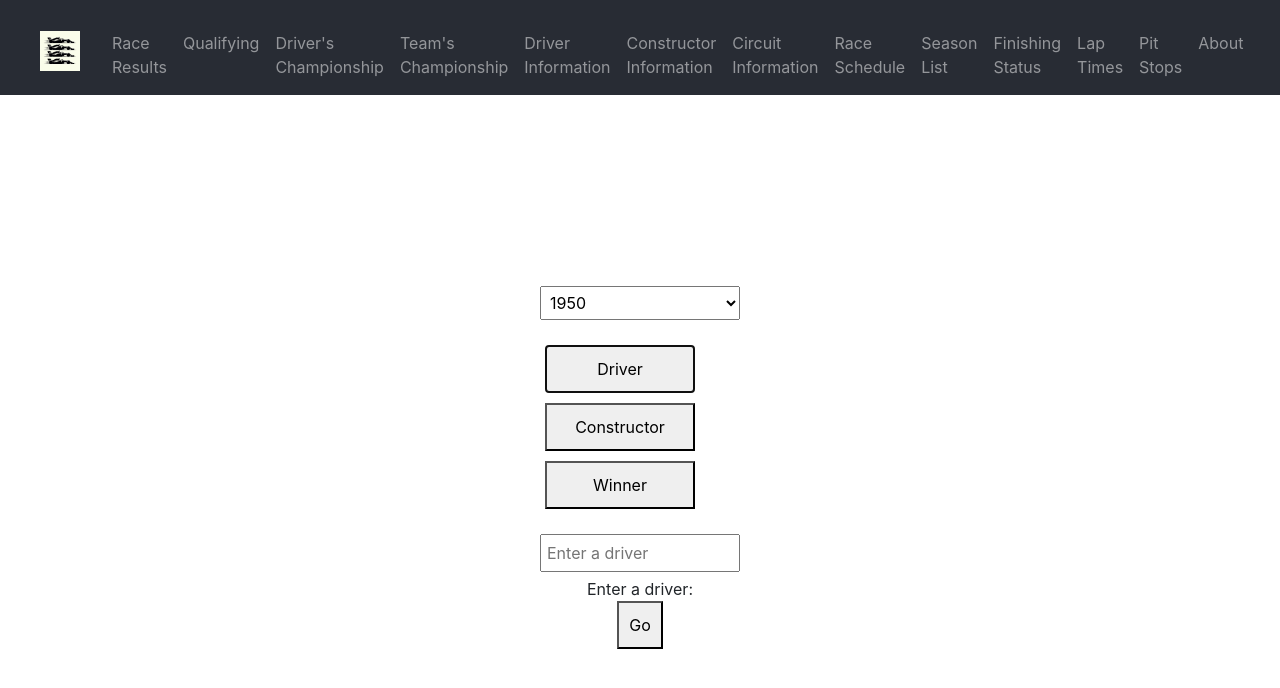
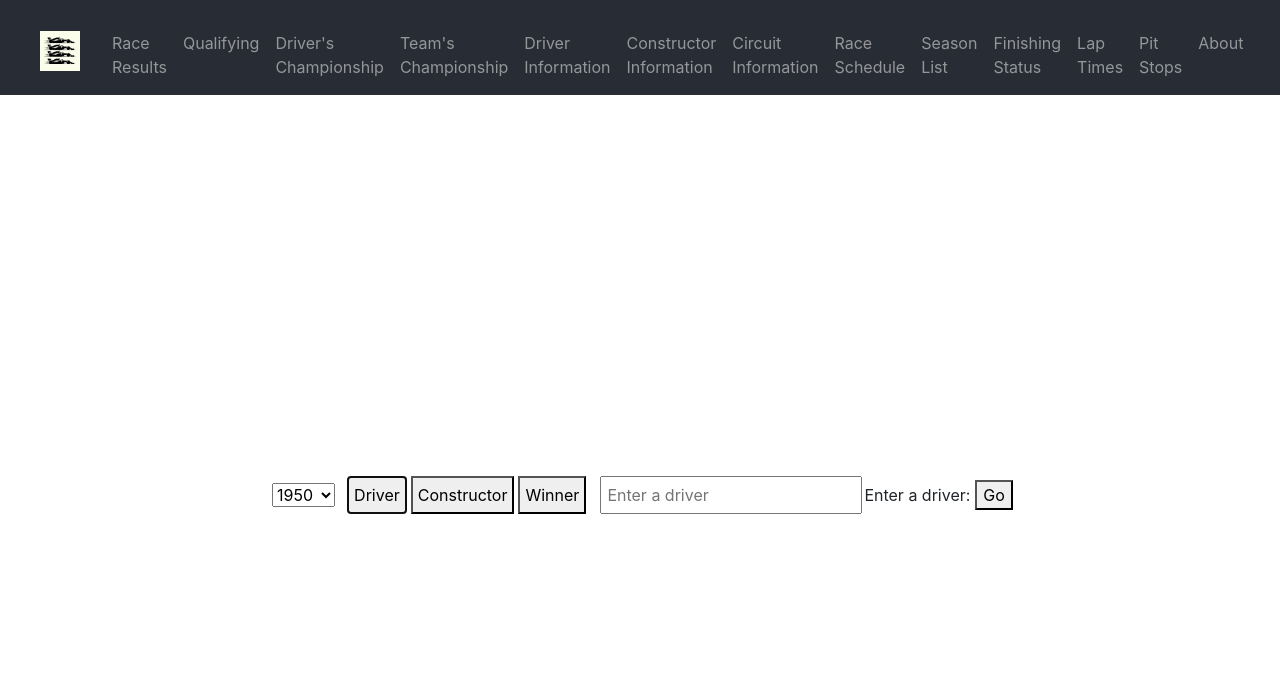
Before and after one commit to UTHasandhu/cs378-p4, a React (Create React App) app: page / in a window 1280 px wide. Both pictures are taken after a click on the button "Driver". Shown: the top 688 px of the page. Built offline with nearby package versions, Linux system fonts and the light colour scheme.

Commit message:
Finally, the menu no longer overlaps with navbar

```diff
--- a/src/Components/RaceResults.css
+++ b/src/Components/RaceResults.css
@@ -1,45 +1,30 @@
 .race-results {
     padding: 20px;
+    padding-top: 76px; /* Adjust this value based on the actual navbar height */
     display: flex;
     flex-direction: column;
     align-items: center;
   }
 
-  .year-select {
-    margin-bottom: 20px;
-    padding: 5px;
-    width: 200px;
+  .controls-bar {
+    display: flex;
+    flex-direction: row;
+    justify-content: center;
+    align-items: center;
+    flex-wrap: wrap;
+    margin: 0 auto;
+    width: 100%;
   }
 
-  .category-buttons {
+  .year-select, .category-buttons, .input-wrapper {
     display: flex;
-    flex-direction: column;
-    margin-bottom: 20px;
+    align-items: center;
+    justify-content: center;
+    margin: 0 5px;
   }
 
-  .category-buttons button {
-    margin: 5px;
-    padding: 10px;
-    width: 150px;
-    cursor: pointer;
+  .category-buttons button, .input-wrapper input {
+    margin: 2px; /* Adjusted for minimal space usage */
+    padding: 5px;
+    width: auto;
   }
-
-  input {
-    margin-bottom: 5px;
-    padding: 5px;
-    width: 200px;
-  }
-
-  button {
-    padding: 10px;
-    cursor: pointer;
-  }
-
-  .results {
-    margin-top: 20px;
-    white-space: pre-wrap;
-    background-color: #f4f4f4;
-    padding: 10px;
-    width: 100%;
-    overflow-x: auto;
-  }
--- a/src/Components/RaceResults.js
+++ b/src/Components/RaceResults.js
@@ -8,6 +8,8 @@ const RaceResults = () => {
   const [input, setInput] = useState('');
   const [results, setResults] = useState(null);
   const [showResults, setShowResults] = useState(false);
+
+
 
   const handleCategoryChange = (value) => {
     setCategory(value);
@@ -30,6 +32,7 @@ const RaceResults = () => {
       const response = await fetch(url);
       const data = await response.json();
       setResults(data.MRData.RaceTable);
+      console.log(data.MRData.RaceTable);
       setShowResults(true);
     } catch (error) {
       console.error('Error fetching data:', error);
@@ -39,21 +42,21 @@ const RaceResults = () => {
 
   return (
     <div className="race-results">
-      <div className="controls-bar">
-        <select className="year-select" value={year} onChange={e => setYear(e.target.value)}>
+      <div className={`controls-bar`}>
+      <select className={`year-select`} value={year} onChange={e => setYear(e.target.value)}>
           {Array.from({ length: new Date().getFullYear() - 1950 }, (_, i) => 1950 + i).map(year => (
             <option key={year} value={year}>{year}</option>
           ))}
         </select>
 
-        <div className="category-buttons">
+        <div className={`category-buttons`}>
           <button onClick={() => handleCategoryChange('drivers')}>Driver</button>
           <button onClick={() => handleCategoryChange('constructors')}>Constructor</button>
           <button onClick={() => handleCategoryChange('winners')}>Winner</button>
         </div>
 
         {(category === 'drivers' || category === 'constructors') && (
-          <div className="input-wrapper">
+          <div className={`input-wrapper`}>
             <input
               type="text"
               value={input}
@@ -69,13 +72,14 @@ const RaceResults = () => {
 
       {showResults && (
         <div className="main-content">
-          {category === 'winners' ? (
-            <pre className="results">{JSON.stringify(results, null, 2)}</pre>
-          ) : (
-            results && <RaceResultsTable races={results.Races} headerInfo={{ season: results.season, name: results.driverId || results.constructorId, type: category }} />
-          )}
+            {category === 'winners' ? (
+            <pre className="results">{JSON.stringify(results, null, 2)}</pre> // Raw JSON for winners
+            ) : (
+            results && category !== 'winners' && <RaceResultsTable races={results.Races} headerInfo={{ season: results.season, name: results.driverId || results.constructorId, type: category }} />
+            )}
         </div>
-      )}
+        )}
+
     </div>
   );
 };
--- a/src/Components/RaceResultsTable.css
+++ b/src/Components/RaceResultsTable.css
@@ -1,14 +1,13 @@
 .results-table {
     display: flex;
-    flex-wrap: wrap;
+    flex-direction: column;
+    overflow-y: auto; /* Add vertical scroll */
   }
 
   .race-box {
-    border: 1px solid #ccc;
-    margin: 10px;
-    padding: 10px;
-    width: calc(50% - 20px); /* Two boxes per row */
+    margin-bottom: 20px; /* Add space between boxes */
   }
+
 
   .new-box {
     width: 100%; /* Full width for every 7th box to reset layout */
@@ -29,10 +28,6 @@
     background-color: #f4f4f4;
   }
 
-  .race-box {
-    /* Styles for race box */
-  }
-
   /* Ensure the table headers only appear at the top of each box */
   .race-box:first-child table thead tr {
     background-color: #f4f4f4;
@@ -41,3 +36,15 @@
   .race-box:not(:first-child) table thead tr {
     display: none;
   }
+
+  .position-1 {
+    background-color: gold;
+  }
+
+  .position-2 {
+    background-color: silver;
+  }
+
+  .position-3 {
+    background-color: #cd7f32;
+  }
--- a/src/Components/RaceResultsTable.js
+++ b/src/Components/RaceResultsTable.js
@@ -1,5 +1,6 @@
 import React from 'react';
 import './RaceResultsTable.css';
+
 const RaceResultsTable = ({ races, headerInfo }) => {
     // Determine the number of boxes based on the races length
     const boxes = [];
@@ -25,14 +26,14 @@ const RaceResultsTable = ({ races, headerInfo }) => {
                   <th>Grid</th>
                   <th>Laps</th>
                   <th>Status</th>
-                  {boxes.length > 1 && <th>Driver</th>} {/* Extra header for constructor results */}
+                  {headerInfo.type === 'constructors' && <th>Driver</th>}
                 </tr>
               </thead>
               <tbody>
                 {box.map((race, raceIndex) => (
                   <React.Fragment key={raceIndex}>
                     {race.Results.map((result, resultIndex) => (
-                    <tr key={resultIndex}>
+                      <tr key={resultIndex} className={`position-${result.position}`}>
                         {resultIndex === 0 && <td rowSpan={race.Results.length}>{race.raceName}</td>}
                         {resultIndex === 0 && <td rowSpan={race.Results.length}>{race.date}</td>}
                         {resultIndex === 0 && <td rowSpan={race.Results.length}>{race.Circuit.circuitName}</td>}
```
Lines whose indentation alone changed are shown as unchanged.
